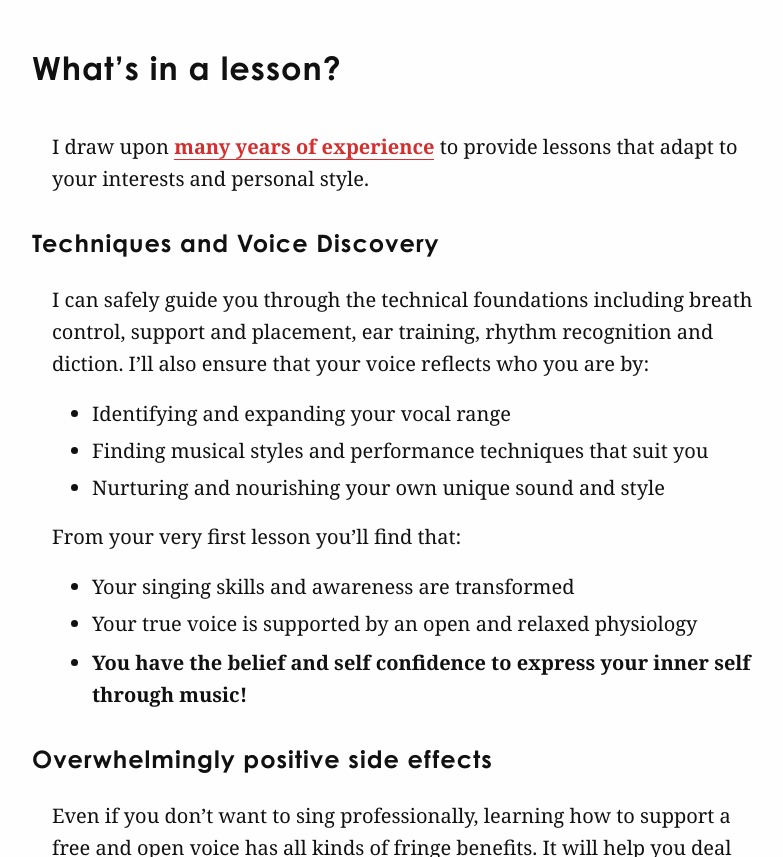
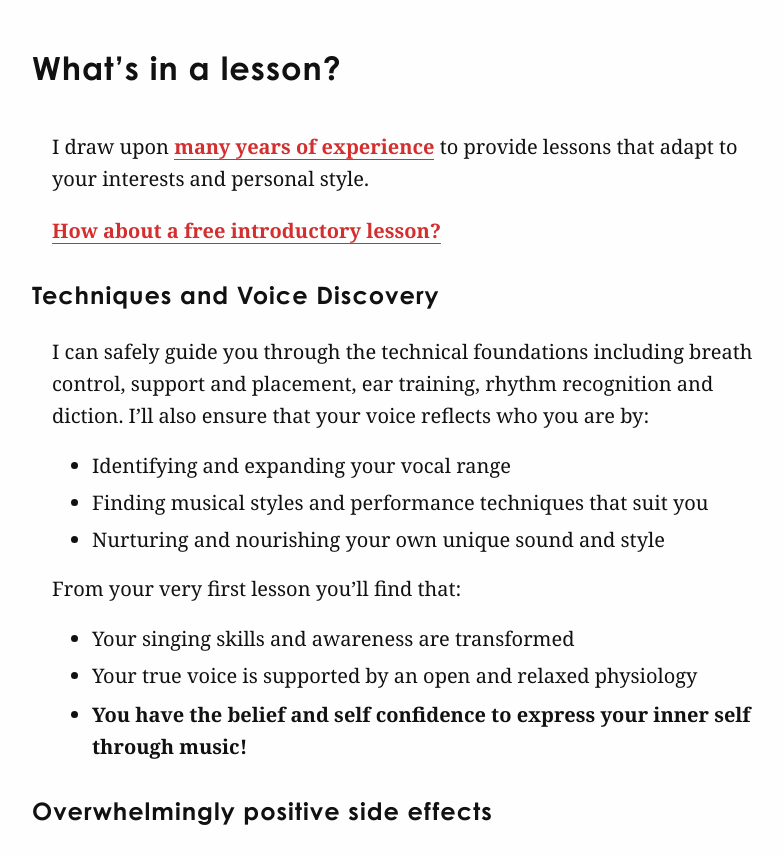
Before and after one commit to cchaiken/ccms, a Jekyll site: the page built from voice-lessons.md, in a window 1280 px wide and 900 px high, scrolled down 2239 px, cut to the strip 43-900 px from the top of the window. Shown: the whole strip, without its empty margins (228-1011 px from the left). Built offline with Jekyll 4.4.1, drawn with Linux system fonts in a browser that asks for light colours; some web fonts are replaced.

Commit message:
add links to lesson forms

```diff
--- a/_includes/lesson-form.html
+++ b/_includes/lesson-form.html
@@ -7,7 +7,7 @@
 {%   assign type = 'Performance Coaching' %}
 {% endif %}
 
-<section class="newsletter-form pattern">
+<section class="newsletter-form pattern" id="lesson-form">
   <form class="ccms-formspree lesson-form" id="ccms-formspree-form" method="post"
         action="https://formspree.io/bobbymray@gmail.com">
 
--- a/voice-lessons.md
+++ b/voice-lessons.md
@@ -47,6 +47,8 @@ My highly personalized lessons will bring out your true inner voice and give you
 
 I draw upon [many years of experience]({{ 'about/' | relative_url }}) to provide lessons that adapt to your interests and personal style.
 
+[How about a free introductory lesson?](#lesson-form)
+
 ### Techniques and Voice Discovery
 
 I can safely guide you through the technical foundations including breath control, support and placement, ear training, rhythm recognition and diction. I’ll also ensure that your voice reflects who you are by:
```
Also changed, not shown: performance-coaching.md (+2 -0 lines), piano-lessons.md (+2 -0 lines).
